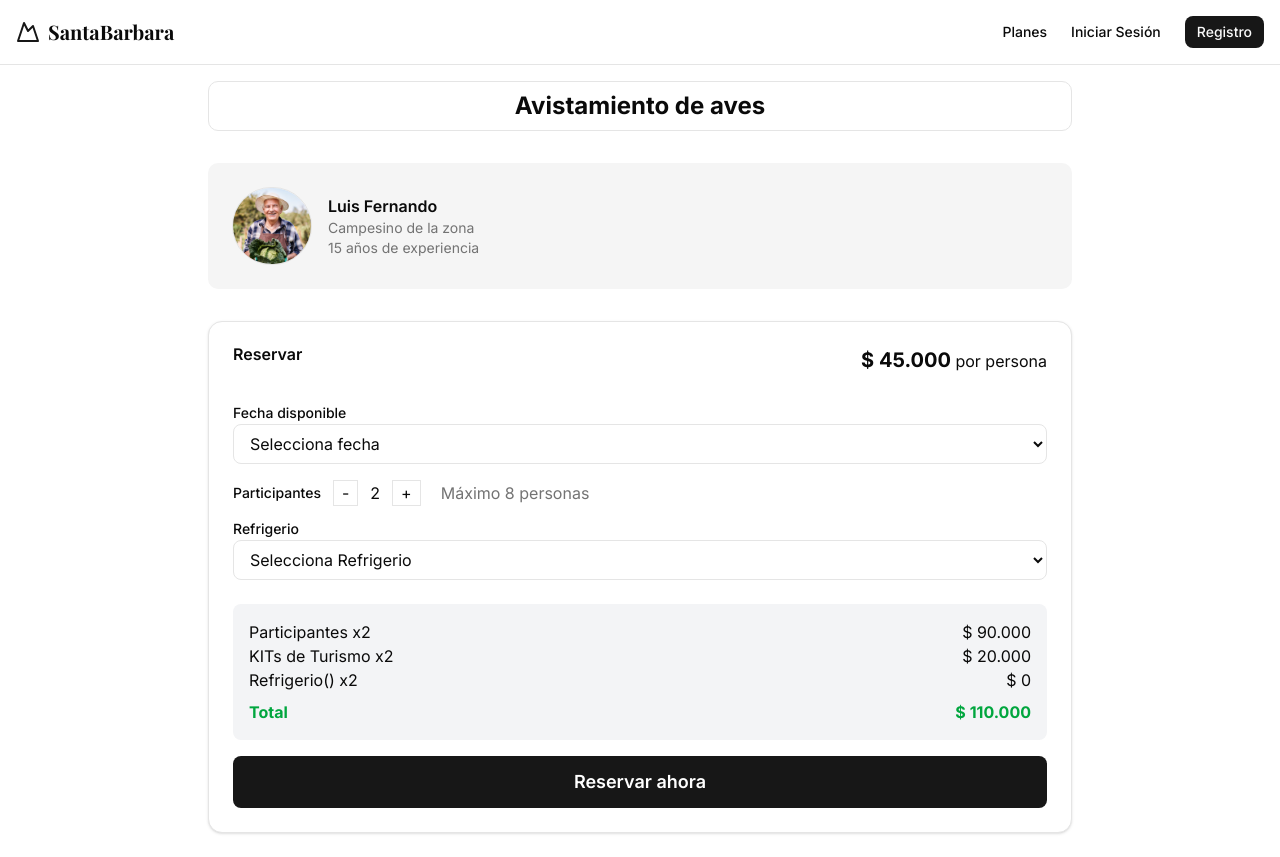
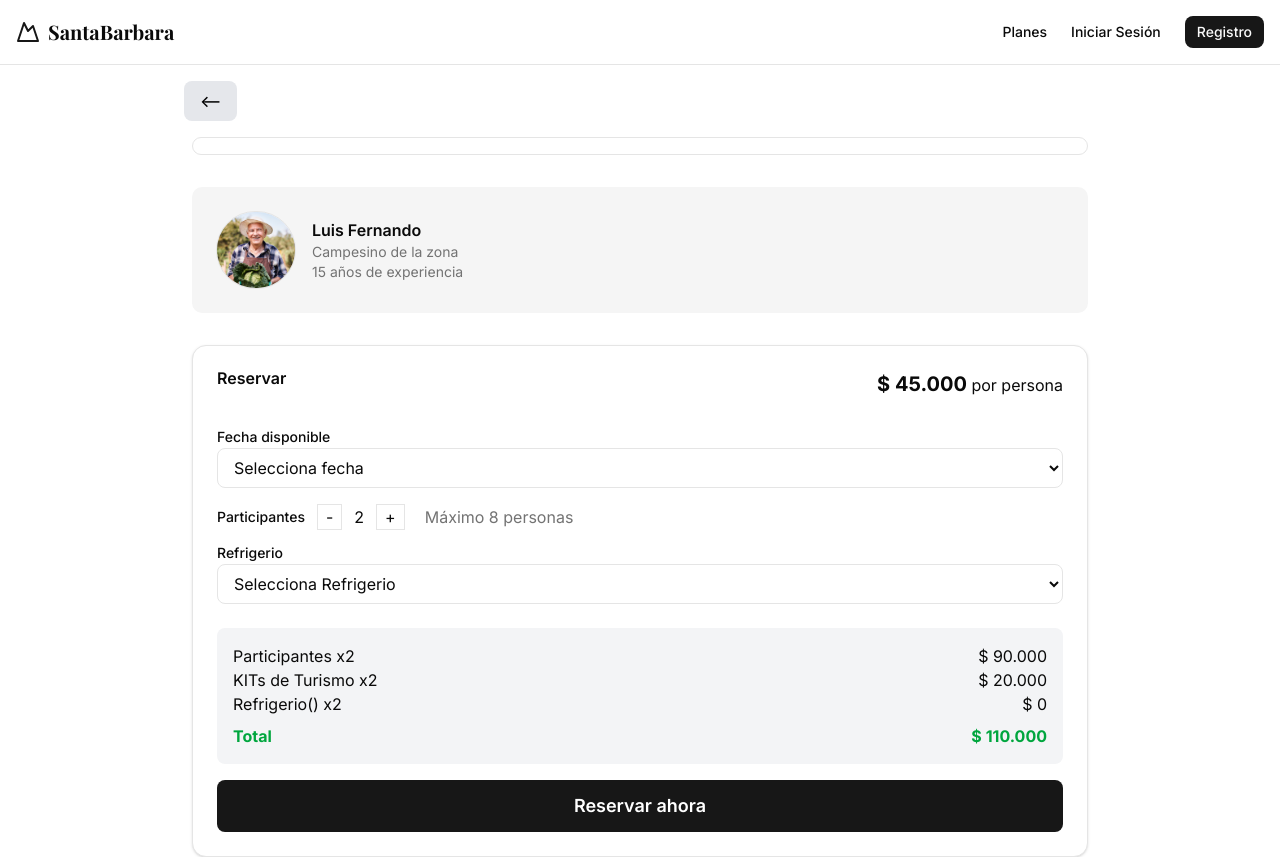
Before and after one commit to Turismo-sostenible/frontend-santabarbara-m, a Next.js app: page /reservas in a window 1280 px wide. Built offline with nearby package versions, Linux system fonts and the light colour scheme; a web font is replaced by a local one.

Commit message:
Update page.tsx

```diff
--- a/src/app/reservas/page.tsx
+++ b/src/app/reservas/page.tsx
@@ -5,6 +5,7 @@ import { PublicNavbar } from "@/components/public-navbar"
 import { Card, CardContent, CardHeader, CardTitle } from "@/components/ui/card"
 import { Label } from "@/components/ui/label"
 import Image from "next/image"
+import { useRouter } from "next/navigation"
 
 type Plan = {
     id: string
@@ -29,7 +30,7 @@ const METODOS = [
     },
     {
         nombre: "Tarjeta Debito",
-        icon: "/mastercard.png" // Usa tus íconos locales de mastercard, visa, efecty, etc.
+        icon: "/mastercard.png"
     },
     {
         nombre: "Tarjeta Credito",
@@ -51,6 +52,7 @@ export default function ReservasPage() {
     const [showMetodoPago, setShowMetodoPago] = useState(false)
     const [pago, setPago] = useState(false)
     const [metodo, setMetodo] = useState("")
+    const router = useRouter();
 
     useEffect(() => {
         try {
@@ -73,7 +75,7 @@ export default function ReservasPage() {
             minimumFractionDigits: 0,
         }).format(price)
 
-    const precioPersona = 45000
+    const precioPersona = plan ? plan.precio : 45000
     const kitsTurismo = 10000
     const total =
         participantes * precioPersona + participantes * kitsTurismo + participantes * precioRefrigerio
@@ -81,8 +83,15 @@ export default function ReservasPage() {
     return (
         <div className="min-h-screen bg-background">
             <PublicNavbar />
-            <main className="max-w-4xl mx-auto p-4 space-y-8">
-                <h2 className="text-center text-2xl font-bold border rounded-lg py-2">{plan?.nombre ?? "Avistamiento de aves"}</h2>
+            <button
+                className="m-4 ml-46 px-4 py-2 rounded bg-gray-200 hover:bg-gray-300 text-black font-medium"
+                onClick={() => router.push("/planes")}
+            >
+                {" <-- "}
+            </button>
+            <main className="max-w-4xl mx-auto space-y-8">
+
+                <h2 className="text-center flex-1 text-2xl font-bold border rounded-lg py-2">{plan?.nombre}</h2>
 
                 <section className="bg-muted rounded-lg p-6 flex gap-4 items-center">
                     <Image
@@ -156,7 +165,17 @@ export default function ReservasPage() {
                                 <div className="flex justify-between"><span>Refrigerio({refrigerio}) x{participantes}</span><span>{formatPrice(participantes * precioRefrigerio)}</span></div>
                                 <div className="flex justify-between font-bold mt-2 text-green-600"><span>Total</span><span>{formatPrice(total)}</span></div>
                             </div>
-                            <button type="submit" className="w-full py-3 bg-primary rounded text-white font-semibold text-lg">Reservar ahora</button>
+                            <button
+                                className="w-full py-3 bg-primary rounded text-white font-semibold text-lg"
+                                onClick={() => {
+                                    if (refrigerio === "" || fecha === "") {
+                                        alert("Selecciona un refrigerio y una fecha");
+                                        return;
+                                    }
+                                    setShowModal(true);
+                                }}
+                                type="button"
+                            >Reservar ahora</button>
                         </form>
                     </CardContent>
                 </Card>
```
